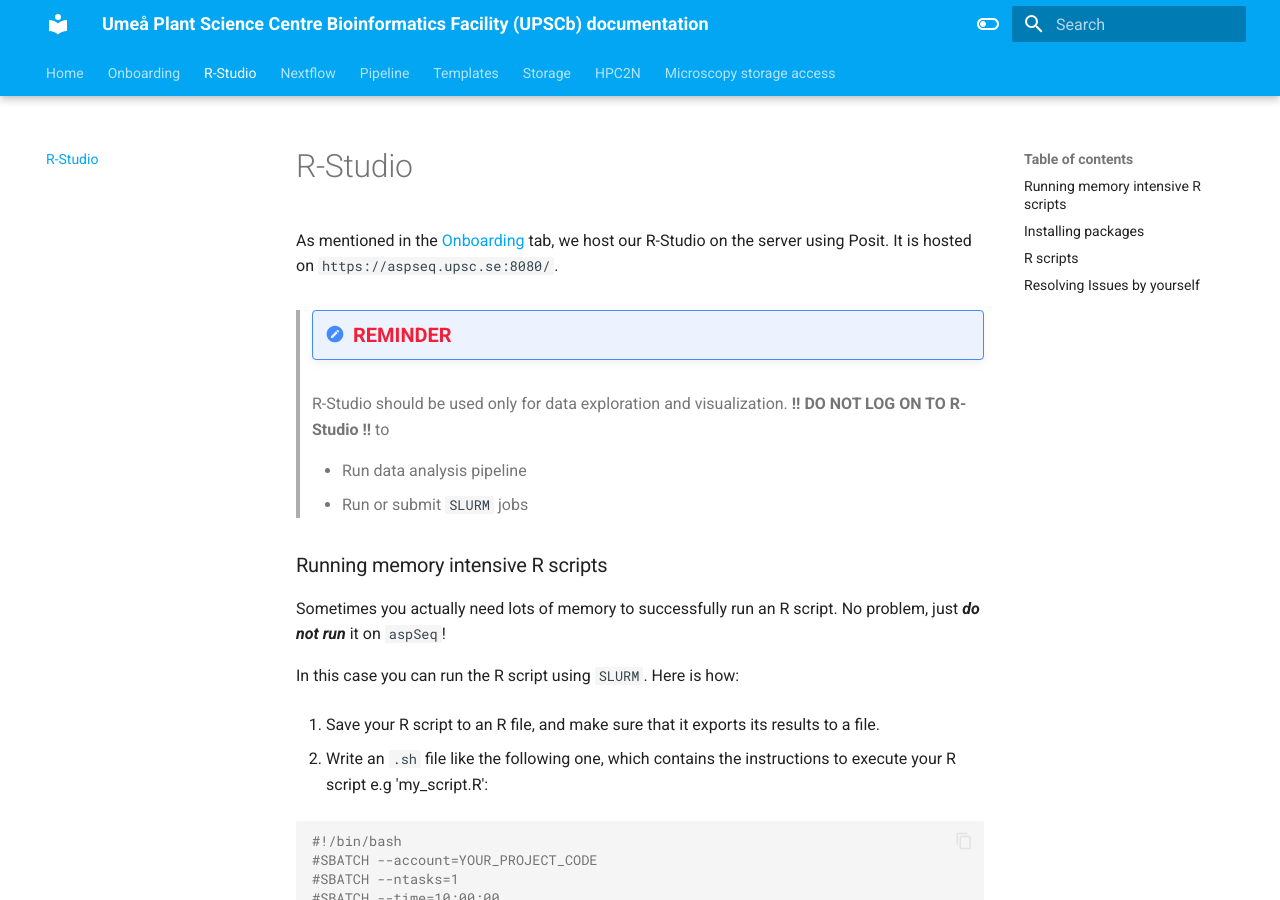
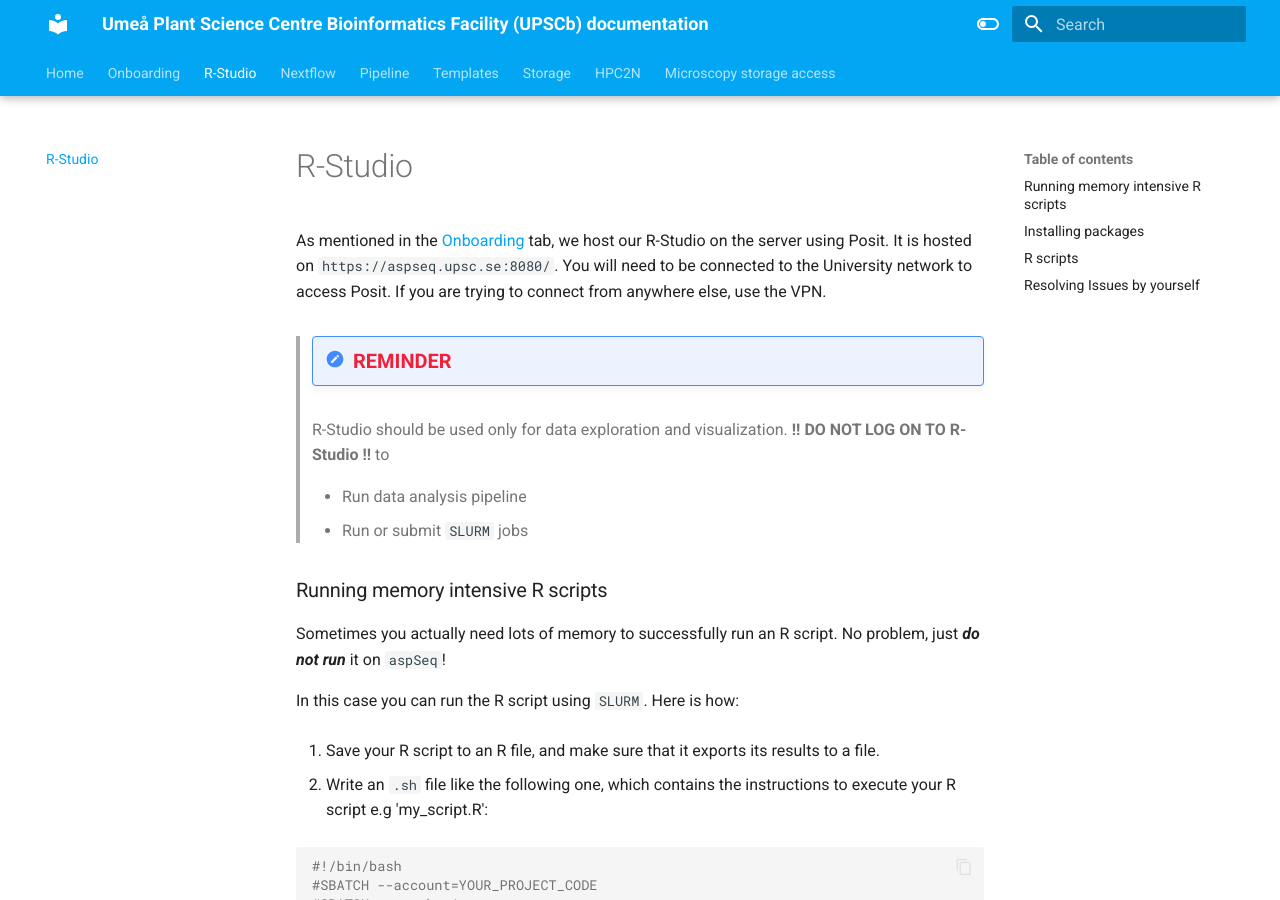
Before and after one commit to UPSCb/Documentation, an MkDocs documentation site: the page built from docs/3_R.md, in a window 1280 px wide and 900 px high. Built offline with MkDocs 1.6.1 and Material for MkDocs 9.7.7, drawn with Linux system fonts in a browser that asks for light colours.

Commit message:
Added info about being on VPN to connect to posit

```diff
--- a/docs/3_R.md
+++ b/docs/3_R.md
@@ -1,6 +1,6 @@
 # R-Studio
 
-As mentioned in the [Onboarding](2_Onboarding.md) tab, we host our R-Studio on the server using Posit. It is hosted on `https://aspseq.upsc.se:8080/`.
+As mentioned in the [Onboarding](2_Onboarding.md) tab, we host our R-Studio on the server using Posit. It is hosted on `https://aspseq.upsc.se:8080/`. You will need to be connected to the University network to access Posit. If you are trying to connect from anywhere else, use the VPN.
 
 >!!! Reminder
 R-Studio should be used only for data exploration and visualization. **!! DO NOT LOG ON TO R-Studio !!** to
```
